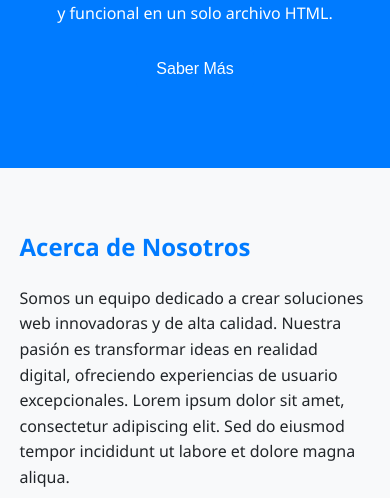
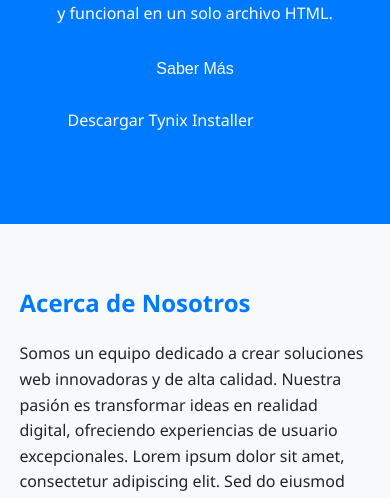
Before and after one commit to HackerBite/Page, a plain HTML site: page index.html in a window 390 px wide. Shown: the part 312-810 px from the top of the page. Drawn offline with Linux system fonts and the light colour scheme.

Commit message:
Actualización de index.html

```diff
--- a/index.html
+++ b/index.html
@@ -96,16 +96,18 @@
         button, .btn {
             display: inline-block;
             background: var(--primary-color);
-            color: #fff;
+            color: #fff !important; /* Asegurar color de texto blanco para .btn */
             padding: 10px 20px;
             border: none;
             border-radius: 5px;
             cursor: pointer;
             transition: background-color var(--transition-speed) ease;
             font-size: 1em;
+            text-decoration: none; /* Quitar subrayado si es un link <a> */
         }
         button:hover, .btn:hover {
             background: #0056b3;
+            text-decoration: none; /* Quitar subrayado al hacer hover */
         }
         body.dark-mode button, body.dark-mode .btn {
             background: #0056b3; /* Un poco más claro para dark mode */
@@ -402,6 +404,16 @@
                 width: 90%;
                 margin: 20% auto;
             }
+            .hero .btn { /* Para que los botones en hero se apilen en móvil */
+                display: block;
+                margin-left: auto;
+                margin-right: auto;
+                margin-bottom: 10px;
+                width: fit-content; /* O un ancho específico si prefieres */
+            }
+            .hero .btn:last-child {
+                margin-bottom: 0;
+            }
         }
 
         /* --- ANIMACIÓN DE ESCRITURA --- */
@@ -459,6 +471,11 @@
             <h1 id="heroTitle">Tynix</h1>
             <p>Una demostración de una página robusta y funcional en un solo archivo HTML.</p>
             <button class="btn" id="openModalBtn">Saber Más</button>
+            <!-- BOTÓN DE DESCARGA AÑADIDO -->
+            <a href="https://github.com/HackerBite/Page/releases/download/v1.0.0/Tynix_Installer.exe" class="btn" id="downloadTynixBtn" download style="margin-left: 10px; margin-top: 10px;">
+                Descargar Tynix Installer
+            </a>
+            <!-- FIN DEL BOTÓN DE DESCARGA -->
         </div>
     </section>
 
```
